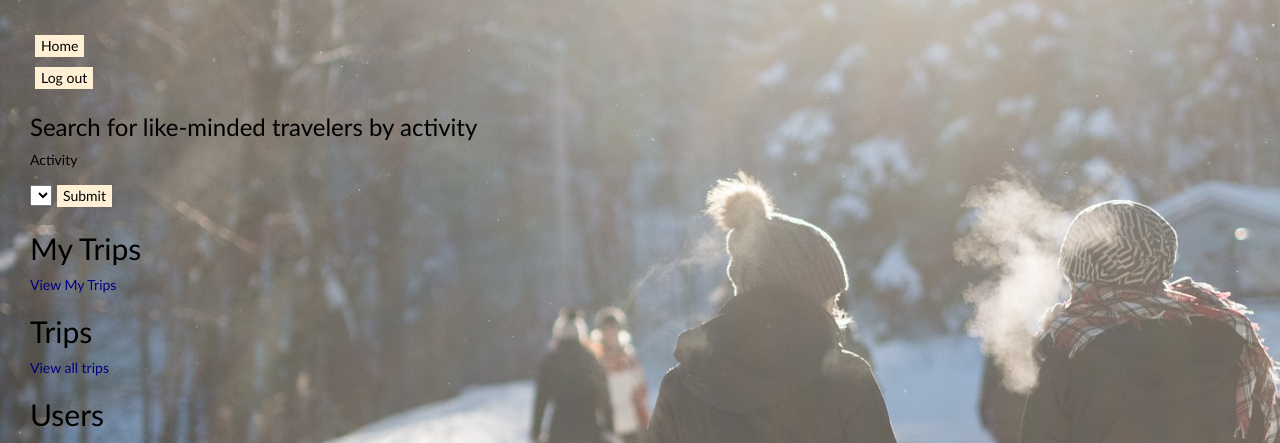
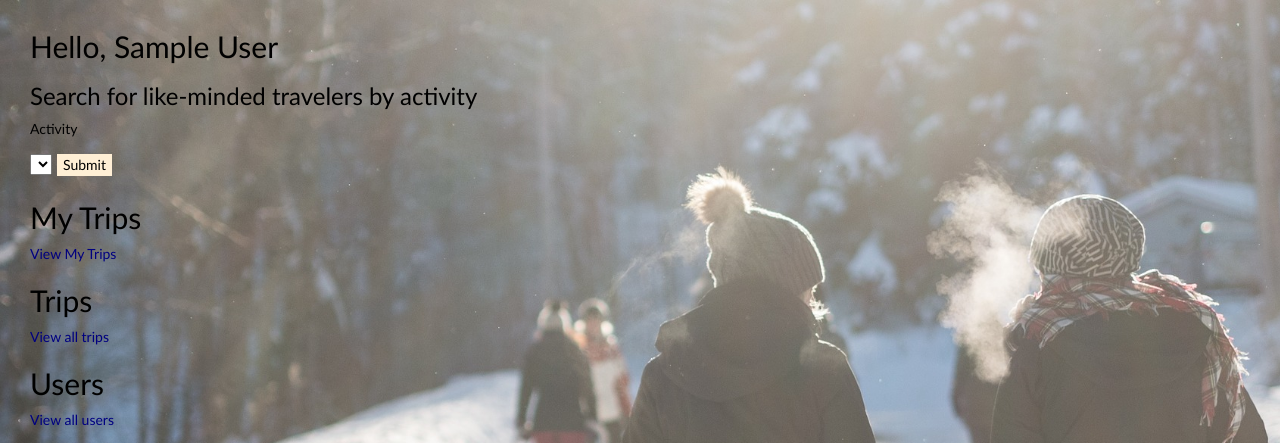
Before and after one commit to thaoabunga/hb-project-poolavan, a Flask app: page /userhome in a window 1280 px wide. Shown: the top 443 px of the page. Run offline with Flask 2, Linux system fonts and the light colour scheme; the visitor is signed in with stand-in values (Sample User, id 1); data that the repository does not hold is empty; some libraries are stand-ins or nearby versions.

Commit message:
updated user first_name in userhome.html

```diff
--- a/templates/base.html
+++ b/templates/base.html
@@ -23,12 +23,7 @@
 
 </head>
 
-    <form action="/userhome" method="POST">
-        <input type="submit" value="Home">
-    </form>
-        <form action="/logout" method="POST">
-        <input type="submit" value="Log out">
-    </form>
+
 
 
 {% with messages = get_flashed_messages() %}
--- a/templates/homepage.html
+++ b/templates/homepage.html
@@ -38,6 +38,8 @@ function viewAllTrips(results)
         <h1 id="homepage-title">Poolavan</h1>
     </div>
 
+
+
     <form action="/login" method="POST">
         <p>Username (email)  <input type="text" name="username" placeholder="Username"></p>
         <p>Password  <input type="password" name="password"  placeholder="Password"></p>
@@ -48,7 +50,6 @@ function viewAllTrips(results)
 <!-- If user is logged in, display logout button -->
 {% else %}
 
-{{ session["username"] }}
     <form action="/logout" method="POST">
         <input type="submit" value="Log out">
     </form>
--- a/templates/userhome.html
+++ b/templates/userhome.html
@@ -1,5 +1,8 @@
 {% extends 'base.html' %}
 {% block content %}
+
+<h2>Hello, {{ session["username"] }}</h2>
+
 
 <h3>Search for like-minded travelers by activity </h3>
     <p>Activity
```
Also changed, not shown: templates/mytrips.html (+2 -7 lines).
